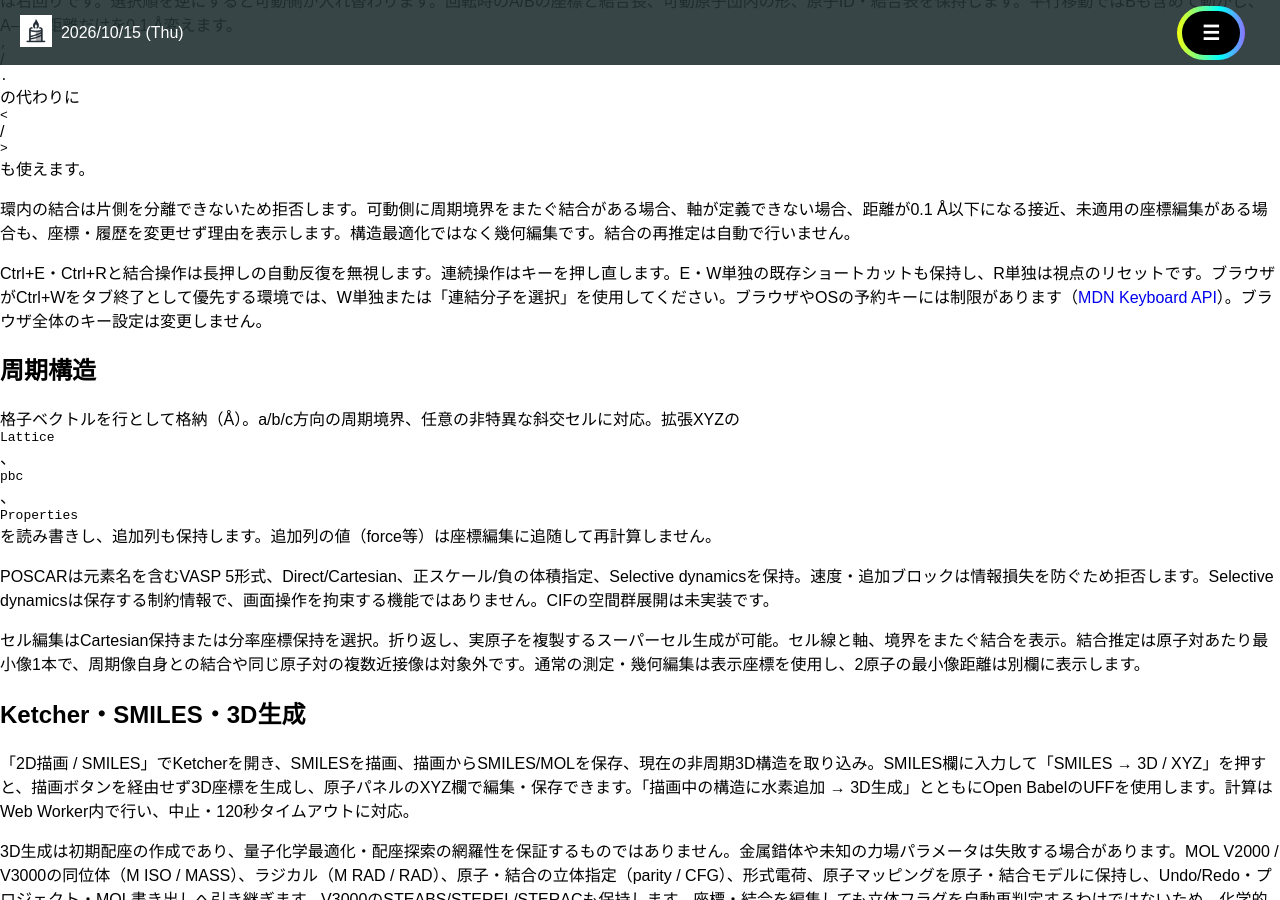
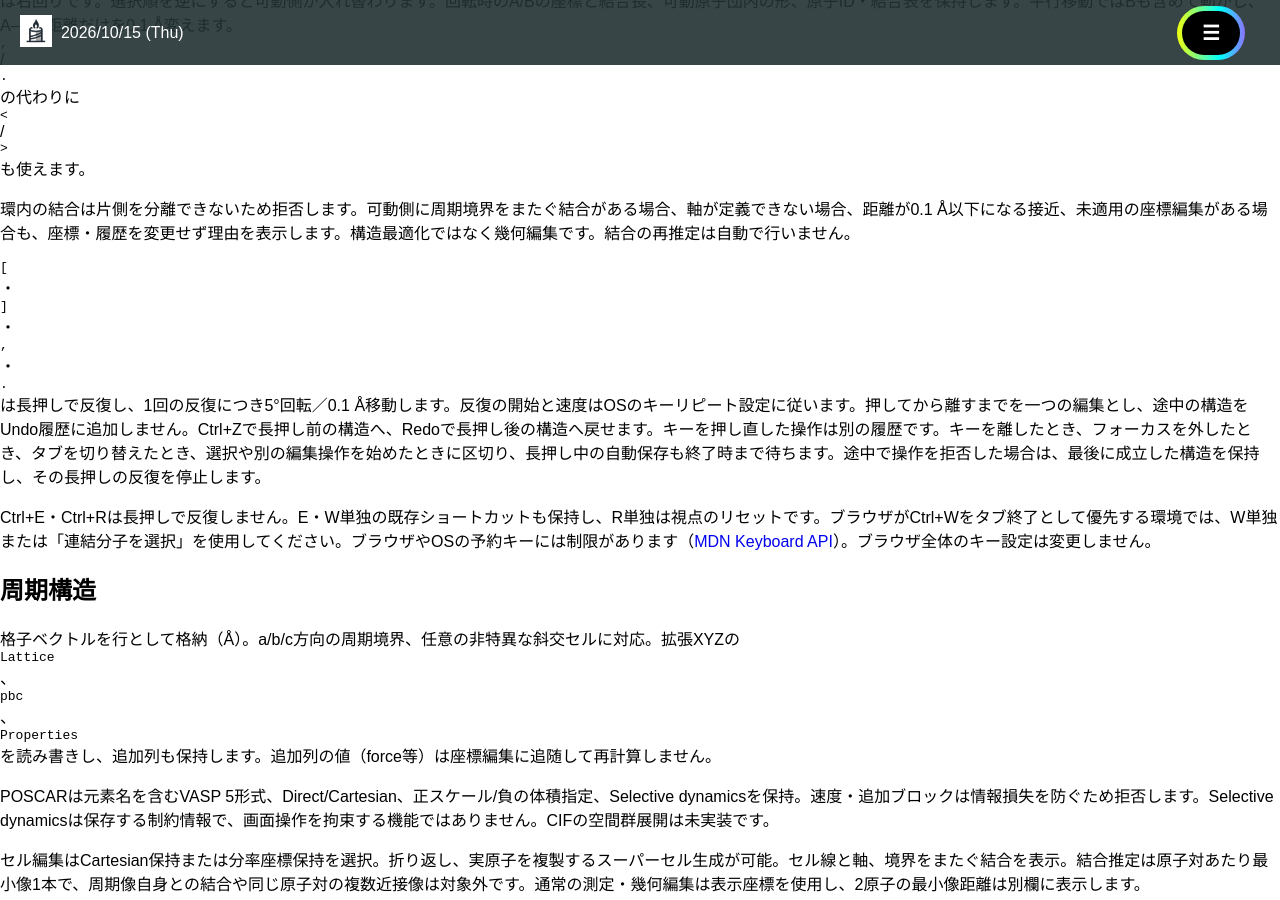
Before and after one commit to h-nabata/h-nabata.github.io, a Jekyll site: the page built from molecule-visualizer/README.md, in a window 1280 px wide and 900 px high, scrolled down 890 px. Built offline with Jekyll 4.4.1, drawn with Linux system fonts in a browser that asks for light colours; nearby versions of some CDN libraries; our own code applies the rules of GitHub Pages for plain Markdown files.

Commit message:
Group held bond rotation and translation into one undo action

```diff
--- a/molecule-visualizer/README.md
+++ b/molecule-visualizer/README.md
@@ -30,7 +30,9 @@
 
 環内の結合は片側を分離できないため拒否します。可動側に周期境界をまたぐ結合がある場合、軸が定義できない場合、距離が0.1 Å以下になる接近、未適用の座標編集がある場合も、座標・履歴を変更せず理由を表示します。構造最適化ではなく幾何編集です。結合の再推定は自動で行いません。
 
-Ctrl+E・Ctrl+Rと結合操作は長押しの自動反復を無視します。連続操作はキーを押し直します。E・W単独の既存ショートカットも保持し、R単独は視点のリセットです。ブラウザがCtrl+Wをタブ終了として優先する環境では、W単独または「連結分子を選択」を使用してください。ブラウザやOSの予約キーには制限があります（[MDN Keyboard API](https://developer.mozilla.org/en-US/docs/Web/API/Keyboard_API)）。ブラウザ全体のキー設定は変更しません。
+`[`・`]`・`,`・`.`は長押しで反復し、1回の反復につき5°回転／0.1 Å移動します。反復の開始と速度はOSのキーリピート設定に従います。押してから離すまでを一つの編集とし、途中の構造をUndo履歴に追加しません。Ctrl+Zで長押し前の構造へ、Redoで長押し後の構造へ戻せます。キーを押し直した操作は別の履歴です。キーを離したとき、フォーカスを外したとき、タブを切り替えたとき、選択や別の編集操作を始めたときに区切り、長押し中の自動保存も終了時まで待ちます。途中で操作を拒否した場合は、最後に成立した構造を保持し、その長押しの反復を停止します。
+
+Ctrl+E・Ctrl+Rは長押しで反復しません。E・W単独の既存ショートカットも保持し、R単独は視点のリセットです。ブラウザがCtrl+Wをタブ終了として優先する環境では、W単独または「連結分子を選択」を使用してください。ブラウザやOSの予約キーには制限があります（[MDN Keyboard API](https://developer.mozilla.org/en-US/docs/Web/API/Keyboard_API)）。ブラウザ全体のキー設定は変更しません。
 
 ## 周期構造
 
--- a/molecule-visualizer/index.html
+++ b/molecule-visualizer/index.html
@@ -13,7 +13,7 @@ title: 分子構造エディタ | Molecule Studio
 <script defer src="./measurements.js?v=16"></script>
 <script defer src="./history.js?v=16"></script>
 <script defer src="./renderer3dmol.js?v=16"></script>
-<script defer src="./ui.js?v=19"></script>
+<script defer src="./ui.js?v=20"></script>
 <script defer src="./studio.js?v=16"></script>
 <script defer src="./advanced.js?v=16"></script>
 <script defer src="./generator-ui.js?v=16"></script>
@@ -245,7 +245,8 @@ H -0.239987 0.926627 0"></textarea><p class="mv-small" id="importError" role="al
   <tr><td>Ctrl+Z ／ Ctrl+Y</td><td>座標変更を元に戻す／やり直す。</td></tr>
   </tbody></table>
   <p>Aは先に選んだ固定側、Bは後に選んだ可動側です。A–B結合を除いてBからたどれる原子団全体が動きます。回転方向はAからBを見る向きで定めます。原子団内の形と結合表は保持します。選択順を逆にすると動かす側が入れ替わります。</p>
-  <p>Ctrl+E・Ctrl+Rと結合操作は、長押しによる自動反復を行いません。続けて操作するにはキーを押し直してください。E・W単独も従来どおり選択拡張／連結原子の選択に使用でき、R単独は視点をリセットします。</p>
+  <p>[・]・,・.は長押しで反復し、1回の反復につき5°回転／0.1 Å移動します。長押し中の変更は一つの編集として扱い、Ctrl+Zで長押し前の構造へ、Redoで長押し後の構造へ戻せます。キーを離すか、別の操作を始めると、その編集を終了します。</p>
+  <p>Ctrl+E・Ctrl+Rは長押しで反復しません。E・W単独も従来どおり選択拡張／連結原子の選択に使用でき、R単独は視点をリセットします。</p>
   <p class="mv-afir-note">環内の結合、動かす原子団が周期境界をまたぐ場合、結合軸が定義できない場合は座標を変更せず理由を表示します。距離を0.1 Å以下に縮める操作も行いません。Ctrl+Wをブラウザがタブ終了として優先する環境では、W単独または「連結分子を選択」を使用してください。macOSではCtrlの代わりに⌘も使用できます。</p>
   <h3>その他の操作</h3><ul><li><b>選択：</b>クリック／タップで原子を選択。原子上の右クリックで現在の選択へ追加し、選択済みの原子を右クリックするとその原子だけ解除します。Shift・Ctrl・⌘ または「複数選択」で追加選択。</li><li><b>回転：</b>選択モードで左ドラッグすると全方向へ自由回転します。ドラッグの移動量に応じて360度を超えて回し続けられます。中央付近では傾ける操作、外周では画面に対するひねり（ロール）ができます。原子の上からでも座標は変わりません。Shift＋左ドラッグは左右の移動量でロールし、カメラ位置と注視方向を保持します。</li><li><b>表示の移動：</b>中ボタンドラッグ。タッチでは2本指で移動・ピンチで拡大縮小。</li><li><b>原子移動：</b>モードを切り替えて原子をドラッグ。選択した原子を一緒に移動。Zキーで世界座標のZ方向に拘束。</li><li><b>範囲選択：</b>右ドラッグ、または専用モードでドラッグすると、囲んだ原子を現在の選択へ追加します。</li><li><b>原子団の操作：</b>Alt＋左ドラッグで平行移動、Alt＋右ドラッグで重心まわりに回転。選択中は選択原子群、未選択なら開始位置の原子・結合につながる部分が対象です。未選択で空白から開始した場合は動きません。座標の変更はUndoで復元できます。</li><li><b>キー操作（描画領域にフォーカス時）：</b>V 選択、M 移動、B 選択2原子の結合を生成／切断（それ以外は結合モード）、R 全体表示、E 隣接選択、W 分子選択、Delete 削除、Ctrl / ⌘ Z 元に戻す。</li><li><b>追加操作：</b>ダブルクリックで分子を選択。X / Y / Zで移動方向を拘束。矢印で0.01 Å（Shiftで0.1 Å）移動、PageUp / DownでZ移動。選択原子団の回転は「測定・移動」から。</li><li><b>周期系：</b>セルの3ベクトル・周期方向・スーパーセルを編集できます。選択2原子の最小像距離はセル欄、通常の距離・角度は表示座標を使います。結合推定は各原子対の最小像1本です。周期像自身との結合・全近接像は未表示です。</li><li><b>2D / 3D：</b>Ketcherで描画・SMILES入出力。SMILES欄へ入力し「SMILES → 3D / XYZ」を押すと、直接3D座標を生成してXYZ欄に反映します。UFFで水素を追加して初期3D配座を作成します。計算化学の構造最適化を代替するものではありません。</li><li><b>構造を整える：</b>現在の結合を保ったまま、結合距離・角度・近接反発を概略調整します。最大500原子、H/B/C/N/O/F/Si/P/S/Cl/Br/Iに対応。周期系はセルを固定します。中止とUndoが可能です。XYZから推定した結合次数は事前に確認してください。立体配置や二面角を固定する機能はないため、大きな変形後は形状を確認してください。</li><li><b>データ：</b>ファイルを画面へドロップ可能。編集内容はこのブラウザに自動保存されます。プロジェクト保存で結合種類・表示設定も保持できます。</li></ul><div class="mv-row mv-end"><button class="mv-btn" data-close="helpDialog">閉じる</button></div></dialog>
 <dialog id="fragDialog">
```
Also changed, not shown: molecule-visualizer/tests/browser.cjs (+13 -0 lines), molecule-visualizer/tests/ui.test.cjs (+28 -3 lines), molecule-visualizer/ui.js (+35 -8 lines).
